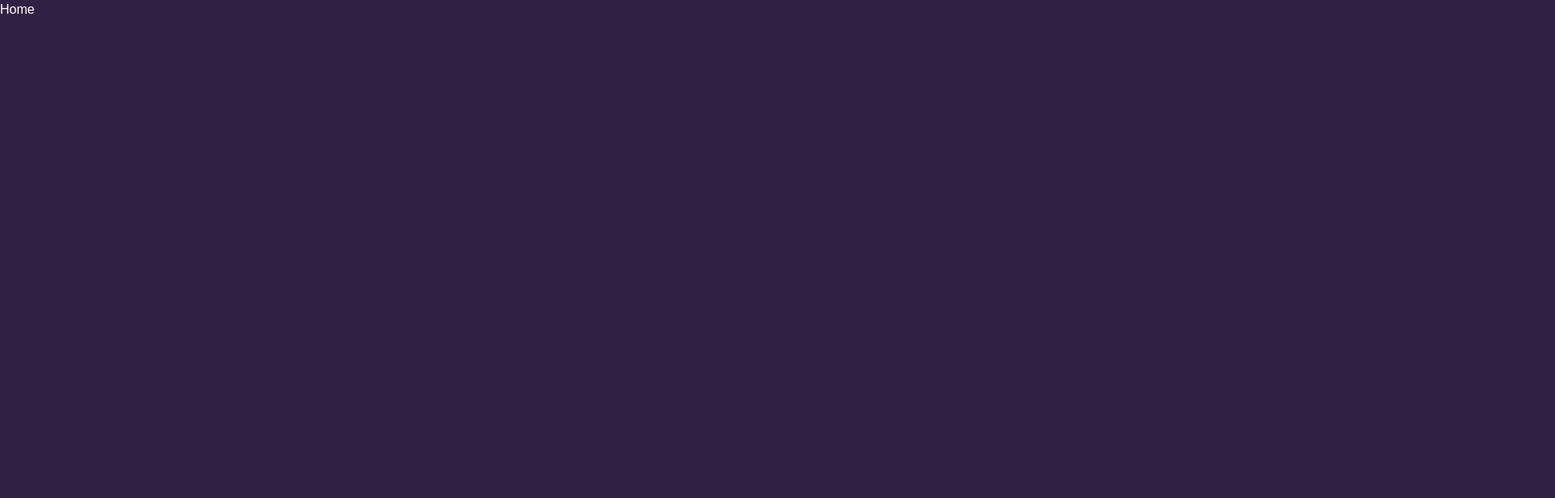
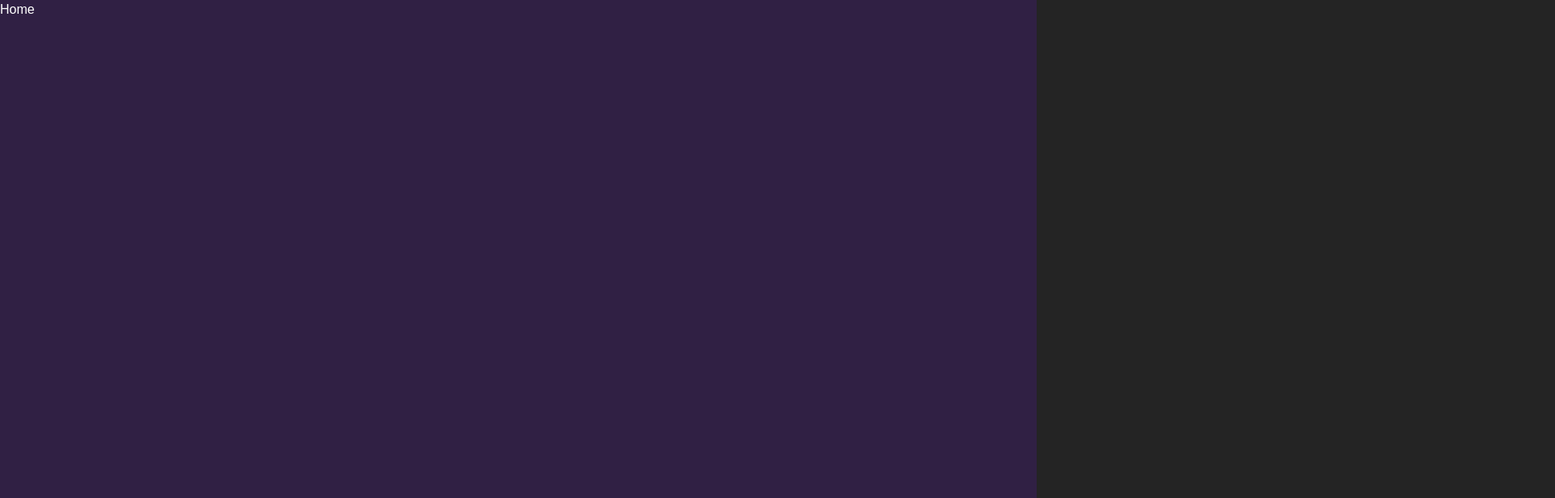
Before and after one commit to pusdatin-ittoday/ittod-web-frontend, a React (Vite) app: page / in a window 1280 px wide. Shown: the top 616 px of the page at 81% size, 1920 px wide, since content can reach past the window. Built offline with nearby package versions, Linux system fonts and the light colour scheme; a web font is replaced by a local one.

Commit message:
Update src/index.css
ubah fixed w dan h jadi pake vh sama 100%

Co-authored-by: coderabbitai[bot] <136622811+coderabbitai[bot]@users.noreply.github.com>

```diff
--- a/src/index.css
+++ b/src/index.css
@@ -89,8 +89,8 @@ body {
   font-family: 'Poppins', sans-serif;
   background-color: #302044;
   color: white;
-  width: 1920px;
-  height: 1080px;
+  min-height: 100vh;
+  width: 100%;
 }
 
 /* Container dashboard utama */
```
